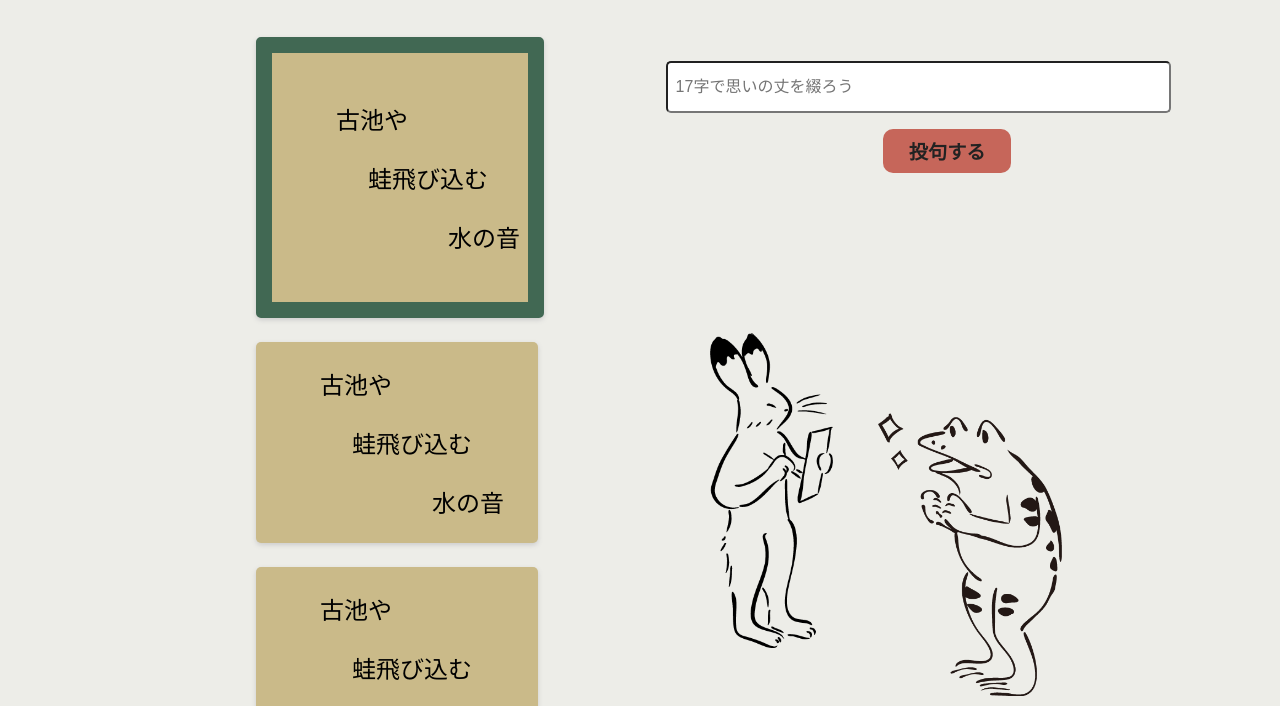
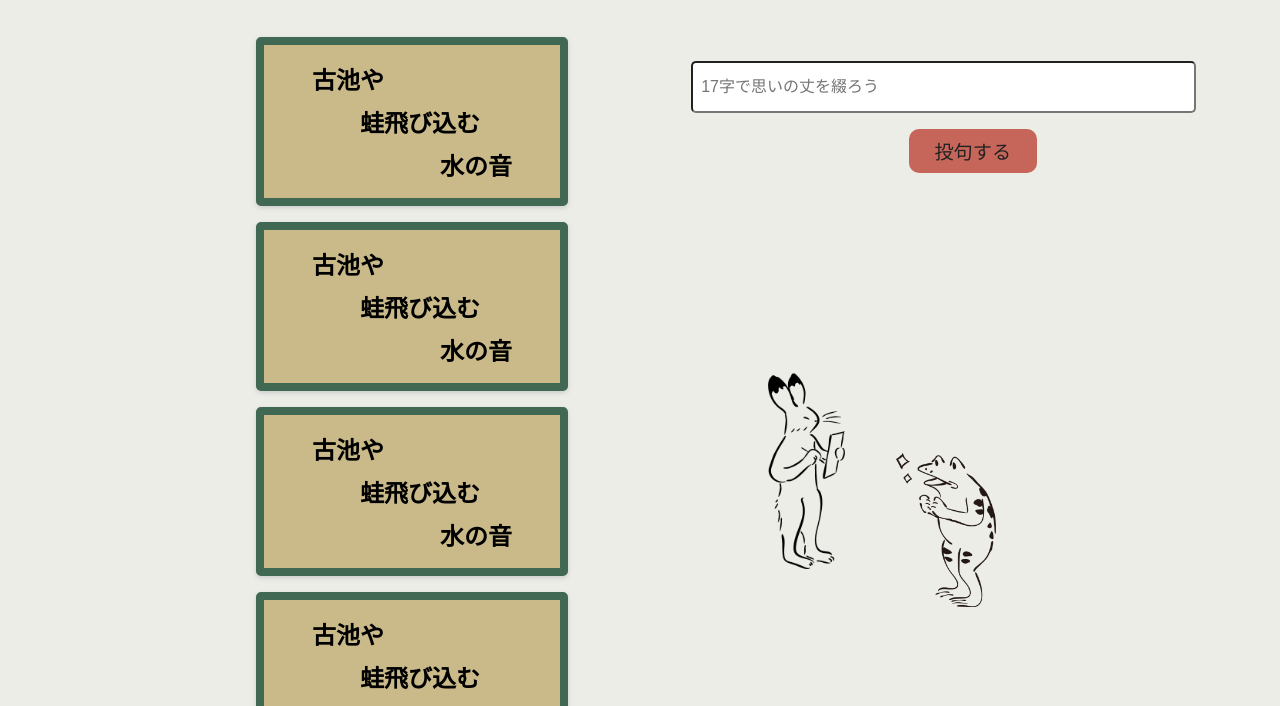
Before and after one commit to jack-app/jackHack2021_B, a website: page main.html in a window 1280 px wide. Shown: the part 85-791 px from the top of the page. Drawn offline with Linux system fonts and the light colour scheme; a web font is replaced by a local one.

Commit message:
css修正

```diff
--- a/main.html
+++ b/main.html
@@ -17,24 +17,24 @@
           <div class="card-container">
             <div class="card-item">
               <div class="card1">
-                <p class="card-text1">古池や</p>
-                <p class="card-text2">蛙飛び込む</p>
-                <p class="card-text3">水の音</p>
+                <div class="card-text1">古池や</div>
+                <div class="card-text2">蛙飛び込む</div>
+                <div class="card-text3">水の音</div>
               </div>
               <div class="card2">
-                <p class="card-text1">古池や</p>
-                <p class="card-text2">蛙飛び込む</p>
-                <p class="card-text3">水の音</p>
+                <div class="card-text1">古池や</div>
+                <div class="card-text2">蛙飛び込む</div>
+                <div class="card-text3">水の音</div>
               </div>
               <div class="card3">
-                <p class="card-text1">古池や</p>
-                <p class="card-text2">蛙飛び込む</p>
-                <p class="card-text3">水の音</p>
+                <div class="card-text1">古池や</div>
+                <div class="card-text2">蛙飛び込む</div>
+                <div class="card-text3">水の音</div>
               </div>
               <div class="card4">
-                <p class="card-text1">古池や</p>
-                <p class="card-text2">蛙飛び込む</p>
-                <p class="card-text3">水の音</p>
+                <div class="card-text1">古池や</div>
+                <div class="card-text2">蛙飛び込む</div>
+                <div class="card-text3">水の音</div>
               </div>
             </div>
           </div>
@@ -61,6 +61,11 @@
 </html>
 
 <style>
+ @font-face {
+      font-family: 'Haiku';
+      src: url(./fonts/font_acgyosyo/acgyosyo.ttf);
+    }
+
 .main{
   margin: 0px;
   padding: 0px;
@@ -68,6 +73,7 @@
 .container{
   margin: 0 auto;
   background-color: #EDEDE8;
+  min-height: 100vh;
 }
 .wrapper{
   margin-left: 10vw;
@@ -95,61 +101,90 @@
   display: flex;
 }
 .card1{
-  width: 20vw;
+  font-family: 'Haiku';
+  font-weight: 600;
+  min-width: 20vw;
   background: #CABA89;
   border-radius: 5px;
-  border:16px solid;
+  border: 8px solid;
   border-color:#416853;
   box-shadow: 0 2px 5px #ccc;
   font-size: 1.5rem;
   margin-right: 2vw;
+  margin-bottom: 2vh;
 }
 .card2{
-  width: 22vw;
+  font-family: 'Haiku';
+  font-weight: 600;
+  min-width: 20vw;
   background: #CABA89;
+  border-radius: 5px;
+  border: 8px solid;
+  border-color:#416853;
   border-radius: 5px;
   box-shadow: 0 2px 5px #ccc;
   font-size: 1.5rem;
+  margin-right: 2vw;
+  margin-bottom: 2vh;
 }
 .card3{
-  width: 22vw;
+  font-family: 'Haiku';
+  font-weight: 600;
+  margin-top: 2vh;
+  min-width: 20vw;
   background: #CABA89;
   border-radius: 5px;
+  border-radius: 5px;
+  border:8px solid;
+  border-color:#416853;
   box-shadow: 0 2px 5px #ccc;
   font-size: 1.5rem;
+  margin-right: 2vw;
+  margin-bottom: 2vh;
 }
 .card4{
-  width: 22vw;
+  font-family: 'Haiku';
+  font-weight: 600;
+  margin-top:2vh;
+  min-width: 20vw;
   background: #CABA89;
   border-radius: 5px;
+  border-radius: 5px;
+  border:8px solid;
+  border-color:#416853;
   box-shadow: 0 2px 5px #ccc;
   font-size: 1.5rem;
+  margin-right: 2vw;
+  margin-bottom: 2vh;
 }
 .card-text1{
-  padding-top: 1.5rem;
-  padding-left: 4rem;
+  padding-top: 1rem;
+  padding-left: 3rem;
 }
 .card-text2{
+  padding-top: 1vh;
+  padding-bottom: 1vh;
   padding-left: 6rem;
 }
 .card-text3{
   padding-left: 11rem;
-  padding-bottom: 1.5rem;
+  padding-right: 3rem;
+  padding-bottom: 1rem;
 }
 .card1-img{
-  margin-top: 20vh;
-  margin-left: 3.5vw;
-  width: 20%;
-  height: 20%;
+  margin-top: 25vh;
+  margin-left: 6vw;
+  width: 13%;
+  height: 13%;
 }
 .card2-img{
-  margin-top: 30vh;
-  margin-left: 3.5vw;
-  width: 30%;
-  height: 30%;
+  margin-top: 35vh;
+  margin-left: 4vw;
+  width: 17%;
+  height: 17%;
 }
 .post-wrapper{
-  margin-left: 32vw;
+  margin-left: 34vw;
   padding-top: 3vh;
   position: fixed;
 }
@@ -158,6 +193,9 @@
   font-size: 1rem;
   padding: 1vh;
   border-radius:5px;
+}
+.post-text:-webkit-autofill {
+    box-shadow: 0 0 0 1000px white inset;
 }
 .btn-wrapper{
   margin-top: 2vh;
@@ -168,8 +206,9 @@
   background-color:#C6665A;
   border: none;
   border-radius: 10px;
+  font-family: 'Yu Mincho';
   font-size: 1.2rem;
-  font-weight: bold;
+  font-weight: 500;
   padding-left: 2vw;
   padding-right: 2vw;
   padding-top: 1vh;
--- a/serve.js
+++ b/serve.js
@@ -14,6 +14,7 @@ app.get("/haiku.js", (req, res)=>{
 });
 
 app.use('/assets',express.static('assets'));
+app.use('/fonts',express.static('fonts'));
 
 
 /**
```
Also changed, not shown: fonts/font_acgyosyo/Readme.txt (added), 1 other file.
